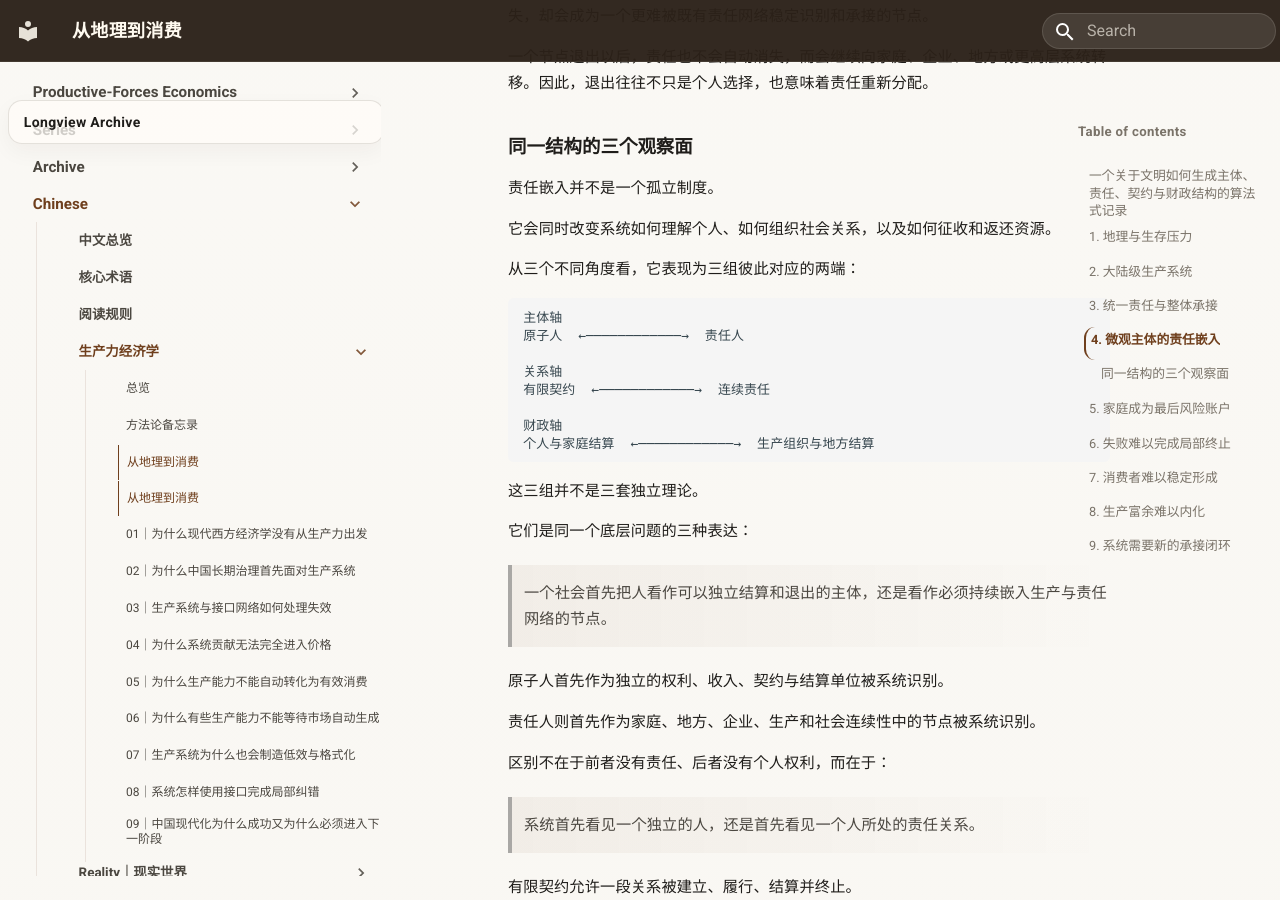
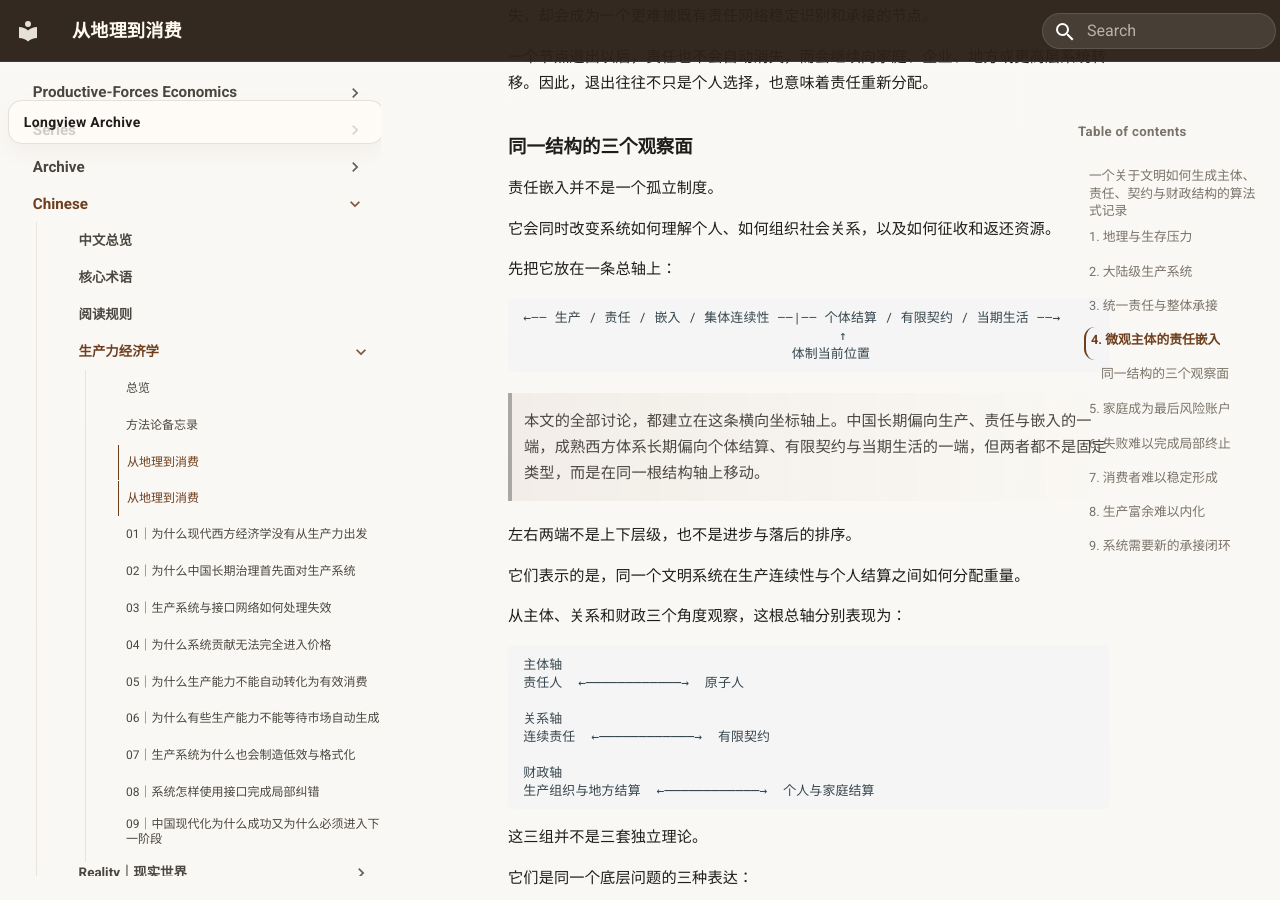
Before and after one commit to guanshi1688/longview-archive, an MkDocs documentation site: the page built from docs/essays/chinese/productive-forces-economics/from-geography-to-consumption-chinese.md, in a window 1280 px wide and 900 px high, scrolled down 2529 px. Built offline with MkDocs 1.6.1 and Material for MkDocs 9.7.7, drawn with Linux system fonts in a browser that asks for light colours; some of the changed text lies outside the part shown.

Commit message:
Update from-geography-to-consumption-chinese.md

````diff
--- a/docs/essays/chinese/productive-forces-economics/from-geography-to-consumption-chinese.md
+++ b/docs/essays/chinese/productive-forces-economics/from-geography-to-consumption-chinese.md
@@ -94,17 +94,31 @@
 
 它会同时改变系统如何理解个人、如何组织社会关系，以及如何征收和返还资源。
 
-从三个不同角度看，它表现为三组彼此对应的两端：
+先把它放在一条总轴上：
+
+```text
+←—— 生产 / 责任 / 嵌入 / 集体连续性 ——|—— 个体结算 / 有限契约 / 当期生活 ——→
+                                        ↑
+                                  体制当前位置
+```
+
+> 本文的全部讨论，都建立在这条横向坐标轴上。中国长期偏向生产、责任与嵌入的一端，成熟西方体系长期偏向个体结算、有限契约与当期生活的一端，但两者都不是固定类型，而是在同一根结构轴上移动。
+
+左右两端不是上下层级，也不是进步与落后的排序。
+
+它们表示的是，同一个文明系统在生产连续性与个人结算之间如何分配重量。
+
+从主体、关系和财政三个角度观察，这根总轴分别表现为：
 
 ```text
 主体轴
-原子人  ←────────────→  责任人
+责任人  ←────────────→  原子人
 
 关系轴
-有限契约  ←────────────→  连续责任
+连续责任  ←────────────→  有限契约
 
 财政轴
-个人与家庭结算  ←────────────→  生产组织与地方结算
+生产组织与地方结算  ←────────────→  个人与家庭结算
 ```
 
 这三组并不是三套独立理论。
@@ -170,6 +184,24 @@
 现实社会不会停留在任何一个绝对端点。
 
 真正重要的是砝码长期偏向哪一端，以及它在压力之下向哪里移动。
+
+但体制位置不能被任意移动。
+
+一个文明长期形成的主体定义、契约边界、财政结构、家庭行为和生产组织，会彼此强化，并形成一种制度恢复力。
+
+当其中一条轴被单独推动时，其他模块往往会把它重新拉回原有位置。
+
+因此，文明重组不是在一条空白坐标轴上移动砝码，而是在克服那些使原有位置得以长期稳定的制度力量。
+
+更深一层看，沿轴移动，从某种意义上说，就是开始变成对方。
+
+这并不是复制对方的完整文明，而是补入自身长期压制、却由对方保存下来的那部分结构功能。
+
+中国向右移动，意味着增加个人结算、责任终点和可支配未来。
+
+成熟西方向左移动，意味着增加生产责任、长期协调和集体成本分担。
+
+> 文明改革的悖论在于：一个系统要修复自身的极端，往往必须引入一部分曾经定义其对立面的结构。
 
 ## 5. 家庭成为最后风险账户
 
@@ -247,6 +279,14 @@
 
 它们都要求主体、关系和财政三条轴同时移动。
 
+而任何这样的移动，都会受到原有制度结构的反向牵引。
+
+中国增加个人结算，不只是改变财政分配，还会触碰家庭责任、地方财政、企业组织和国家承接之间的既有接口。
+
+成熟西方体系重新嵌入生产，也不只是增加产业补贴，而会触碰股东回报、消费者价格、劳动流动、契约退出和公共财政之间的既有平衡。
+
+从这个意义上说，移动就是部分地变成对方：不是通过模仿，而是通过补入自身长期缺失的功能。
+
 工业化本身包含一种跨期让渡：社会必须把大量当前资源投入尚未完成、尚未盈利、甚至可能失败的生产能力。
 
 二战时期，国家能够通过订单、成本补偿、融资与价格溢价，把集体目标重新翻译成企业可以结算的收益。
````
